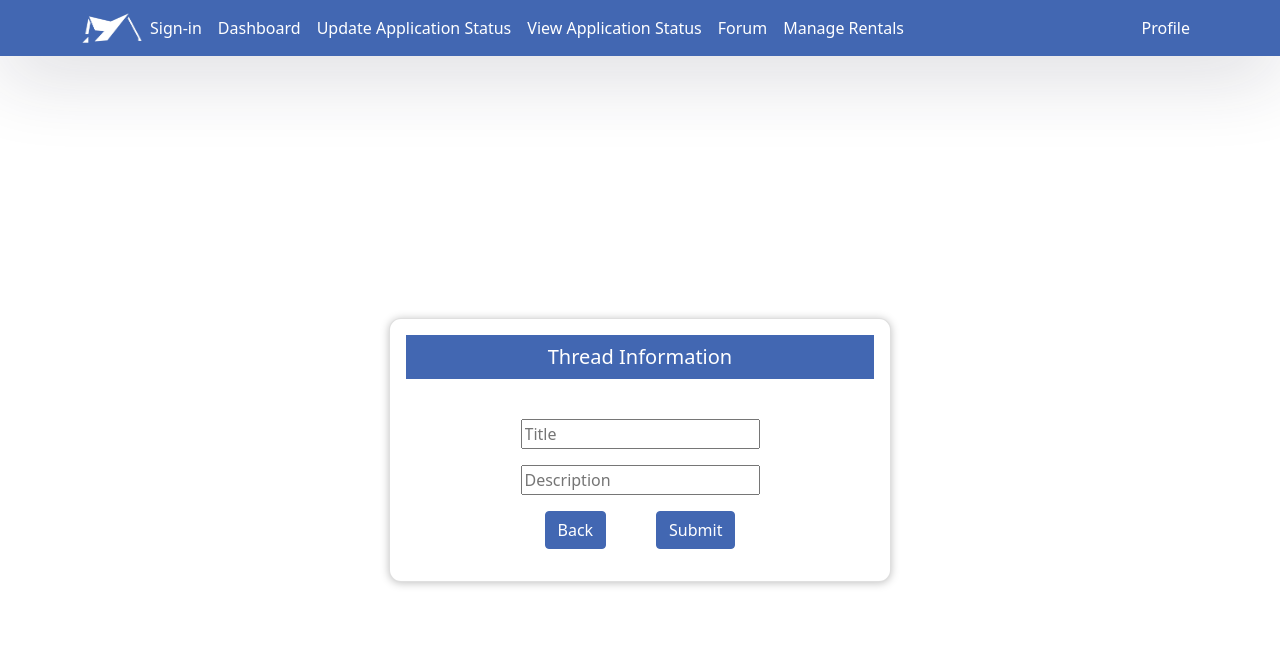
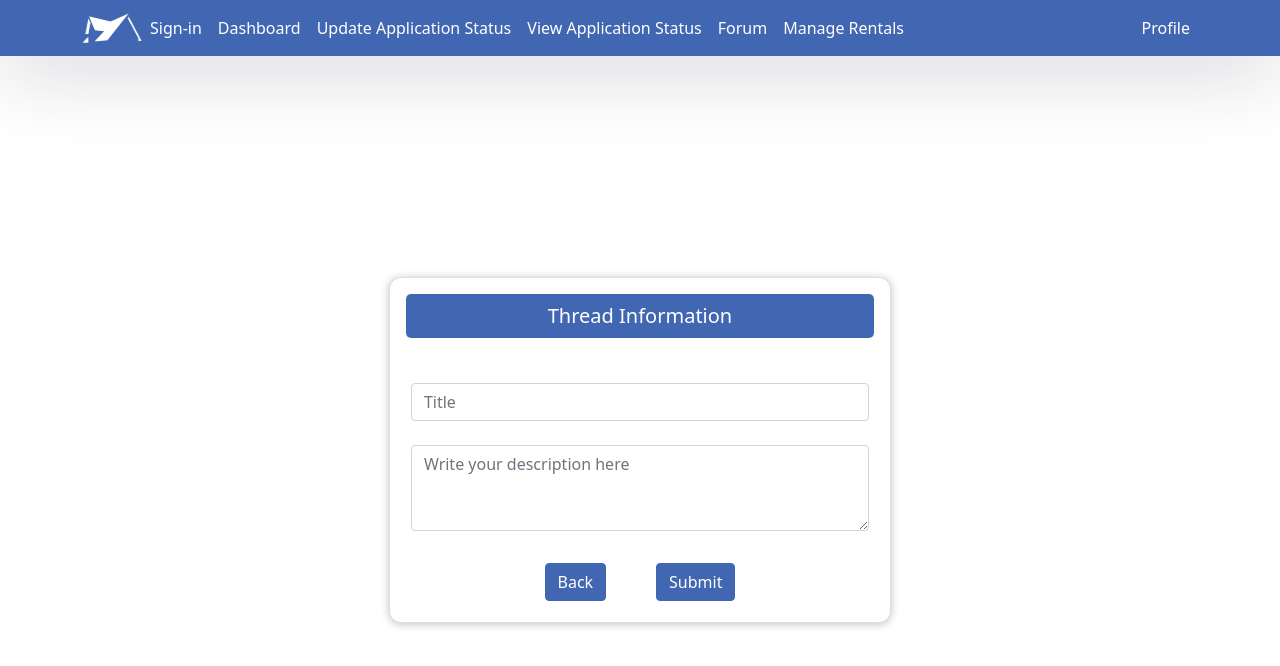
Before and after one commit to sanjunareddie/Web-frontend-Winter2022, a React (Create React App) app: page /thread in a window 1280 px wide. Shown: the top 666 px of the page. Built offline with nearby package versions, Linux system fonts and the light colour scheme; sample sign-in values are in the browser's storage.

Commit message:
Added Author Name, Modified Thread and Reply Tasks in Frontend

```diff
--- a/src/components/Forum/Forum.js
+++ b/src/components/Forum/Forum.js
@@ -1,3 +1,8 @@
+/*
+  authorName : Vishvesh Naik
+  email : vishvesh@dal.ca
+*/
+
 import { Button } from "react-bootstrap";
 import Table from "react-bootstrap/Table";
 import { useNavigate, NavLink } from "react-router-dom";
@@ -7,14 +12,13 @@ import axios from "axios";
 
 const Forum = () => {
   let navigate = useNavigate();
-  const apiUrl = "http://localhost:8080/getthread";
+  const apiUrl = "https://group12-backend.herokuapp.com/getthread";
 
   const [threadInfo, setThreadInfo] = useState([]);
 
   const onClickHandler = () => {
     console.log("clicked");
     navigate("/thread");
-    // return <NewThread />;
   };
 
   useEffect(() => {
@@ -26,13 +30,17 @@ const Forum = () => {
   return (
     <>
       <div className="container my-3">
-        <div className={classes.button}>
-          <Button className="btn btn-lg btn-primary" onClick={onClickHandler}>
+        <div className={classes.button} style={{ paddingTop: "0.5rem" }}>
+          <Button
+            className="btn btn-lg btn-primary"
+            onClick={onClickHandler}
+            style={{ backgroundColor: "#4267b2" }}
+          >
             New Thread
           </Button>
         </div>
-        <Table bordered hover responsive>
-          <thead>
+        <Table bordered responsive>
+          <thead style={{ backgroundColor: "#c7c7c7" }}>
             <tr>
               <th scope="col" className="topic-col">
                 Topics
@@ -51,7 +59,7 @@ const Forum = () => {
                 <tr>
                   <td>
                     <NavLink to={"/thread/" + thread._id}>
-                      {thread.title}
+                      <p style={{ color: "black" }}>{thread.title}</p>
                     </NavLink>
                   </td>
                   <td>
--- a/src/components/Forum/Forum.module.css
+++ b/src/components/Forum/Forum.module.css
@@ -1,3 +1,8 @@
+/*
+  authorName : Vishvesh Naik
+  email : vishvesh@dal.ca
+*/
+
 .button {
   margin: 1rem auto;
 }
--- a/src/components/Forum/NewThread.js
+++ b/src/components/Forum/NewThread.js
@@ -1,5 +1,10 @@
+/*
+  authorName : Vishvesh Naik
+  email : vishvesh@dal.ca
+*/
+
 import React from "react";
-import { useState, useEffect } from "react";
+import { useState } from "react";
 import { useNavigate } from "react-router";
 import { Button, Form } from "react-bootstrap";
 import axios from "axios";
@@ -13,24 +18,6 @@ const NewThread = () => {
     navigate(-1);
   };
 
-  //   const handleCancel = (e) => {
-  //     e.preventDefault();
-  //     // navigate("/");
-  //     alert("Cancelled all values!!")
-  //   };
-
-  // const intialValues = {
-  //   fullname: "",
-  //   email: "",
-  //   currentaddress: "",
-  //   contactnumber: "",
-  //   postalcode: "",
-  //   noofpeople: "",
-  //   date: "",
-  // };
-  // const [formValues, setFormValues] = useState(intialValues);
-  // const [formErrors, setFormErrors] = useState({});
-  // const [isSubmit, setIsSubmit] = useState(false);
   const [threadInfo, setThreadInfo] = useState({
     title: "",
     description: "",
@@ -45,8 +32,7 @@ const NewThread = () => {
 
   const handleSubmit = (e) => {
     e.preventDefault();
-    // setFormErrors(validate(formValues));
-    // setIsSubmit(true);
+
     axios
       .post(apiUrl, {
         title: threadInfo.title,
@@ -59,69 +45,6 @@ const NewThread = () => {
         navigate(-1);
       });
   };
-  // useEffect(() => {
-  //   console.log(formErrors);
-  //   if (Object.keys(formErrors).length === 0 && isSubmit) {
-  //     console.log(formValues);
-  //     //   navigate("/ProfilePage");
-  //     alert("All values submit successfully!! ");
-  //   }
-  // }, [formErrors]);
-
-  // const validate = (values) => {
-  //   const errors = {};
-  //   const regex = /^[a-zA-Z ]+$/i;
-  //   const regex2 = /^[^\s@]+@[^\s@]+\.[^\s@]{2,}$/i;
-  //   const regex3 = /^([+]?[\s0-9]+)?(\d{3}|[(]?[0-9]+[)])?([-]?[\s]?[0-9])+$/i;
-  //   const regex4 =
-  //     /^[ABCEGHJ-NPRSTVXY][0-9][ABCEGHJ-NPRSTV-Z] [0-9][ABCEGHJ-NPRSTV-Z][0-9]$/;
-  //   const regex5 = /^[0-9\b]+$/;
-  //   const regex6 = /^\d{2}[./-]\d{2}[./-]\d{4}$/;
-
-  //   if (!values.fullname) {
-  //     errors.fullname = "Full Name is required!";
-  //   } else if (!regex.test(values.fullname)) {
-  //     errors.fullname = "Accepting only letters!";
-  //   }
-
-  //   if (!values.email) {
-  //     errors.email = "Email is required!";
-  //   } else if (!regex2.test(values.email)) {
-  //     errors.email = "Not valid Email !";
-  //   }
-
-  //   if (!values.currentaddress) {
-  //     errors.currentaddress = "Current Address is required!";
-  //   }
-
-  //   if (!values.contactnumber) {
-  //     errors.contactnumber = "Contact Number is required!";
-  //   } else if (values.contactnumber.length < 10) {
-  //     errors.contactnumber = "Contact Number must be equal to 10 Digits!";
-  //   } else if (!regex3.test(values.contactnumber)) {
-  //     errors.contactnumber = "Contact Number must Valid one!!";
-  //   }
-
-  //   if (!values.postalcode) {
-  //     errors.postalcode = "Postal Code is required!";
-  //   } else if (!regex4.test(values.postalcode)) {
-  //     errors.postalcode = "Postal Code should be valid one!";
-  //   }
-
-  //   if (!values.noofpeople) {
-  //     errors.noofpeople = "Number of People field is required!";
-  //   } else if (!regex5.test(values.noofpeople)) {
-  //     errors.noofpeople = "Number of People field should be valid one!";
-  //   }
-
-  //   if (!values.date) {
-  //     errors.date = "Date field is required!";
-  //   } else if (!regex6.test(values.date)) {
-  //     errors.date = "Date field should be valid one!";
-  //   }
-
-  //   return errors;
-  // };
 
   return (
     <div className="container table-div">
@@ -135,85 +58,38 @@ const NewThread = () => {
               color: "#FFF",
               background: "#4267b2",
               padding: "10px",
+              borderRadius: "5px",
             }}
           >
             Thread Information
           </h5>
         </div>
-        {/* <div className="card-body">
-            <Button onClick={handleClick} className="btn mb-2 mb-md-0 btn-secondary btn-block btn-round">Go Back to Application Dashboard</Button>
-        </div> */}
-        <div className="card-body">
+        <div className="card-body" style={{ padding: "5px" }}>
           <Form>
-            <div className="mb-3">
-              <input
-                type="text"
-                name="title"
-                placeholder="Title"
-                value={threadInfo.title}
-                onChange={handleChange}
-              />
+            <div className="card-body">
+              <Form.Group
+                className="mb-3"
+                controlId="exampleForm.ControlTextarea1"
+              >
+                <Form.Control
+                  id="title"
+                  as="input"
+                  rows={3}
+                  placeholder="Title"
+                  defaultValue={threadInfo.title}
+                  onChange={handleChange}
+                />
+                <div> &nbsp;</div>
+                <Form.Control
+                  id="reply"
+                  as="textarea"
+                  rows={3}
+                  placeholder="Write your description here"
+                  defaultValue={threadInfo.description}
+                  onChange={handleChange}
+                />
+              </Form.Group>
             </div>
-            {/* <p style={{ color: "red" }}>{formErrors.fullname}</p> */}
-            {/* </div> */}
-            <div className="mb-3">
-              {/* <input
-                type="text"
-                name="date"
-                placeholder="date"
-                value={threadInfo.date}
-                onChange={handleChange}
-              /> */}
-              {/* <p style={{ color: "red" }}>{formErrors.email}</p> */}
-            </div>
-            <div className="mb-3">
-              <input
-                type="textarea"
-                name="description"
-                placeholder="Description"
-                value={threadInfo.description}
-                onChange={handleChange}
-              />
-              {/* <p style={{ color: "red" }}>{formErrors.currentaddress}</p> */}
-            </div>
-            <div className="mb-3">
-              {/* <input
-                type="text"
-                name="status"
-                placeholder="Status"
-                value={threadInfo.status}
-                onChange={handleChange}
-              /> */}
-              {/* <p style={{ color: "red" }}>{formErrors.contactnumber}</p> */}
-              {/* <input
-                type="text"
-                name="user"
-                placeholder="User"
-                value={threadInfo.user}
-                onChange={handleChange}
-              /> */}
-              {/* <p style={{ color: "red" }}>{formErrors.postalcode}</p> */}
-            </div>
-            {/* <div className="mb-3">
-              <input
-                type="text"
-                name="noofpeople"
-                placeholder="Number of People to move in"
-                value={formValues.noofpeople}
-                onChange={handleChange}
-              />
-              <p style={{ color: "red" }}>{formErrors.noofpeople}</p>
-            </div>
-            <div className="mb-3">
-              <input
-                type="text"
-                name="date"
-                placeholder="When do you want to move?"
-                value={formValues.date}
-                onChange={handleChange}
-              />
-              <p style={{ color: "red" }}>{formErrors.date}</p>
-            </div> */}
             <div className="mb-3">
               <Button
                 onClick={handleBack}
--- a/src/components/Forum/ThreadReply.js
+++ b/src/components/Forum/ThreadReply.js
@@ -1,5 +1,10 @@
+/*
+  authorName : Vishvesh Naik
+  email : vishvesh@dal.ca
+*/
+
 import React, { useEffect } from "react";
-import { Button, Form, FormControl, FormGroup } from "react-bootstrap";
+import { Button, Form } from "react-bootstrap";
 import { useParams, useNavigate } from "react-router-dom";
 import axios from "axios";
 import Card from "../UI/Card";
@@ -29,7 +34,7 @@ const ThreadReply = () => {
     const r = document.getElementById("reply").value.trim();
     if (r != "") {
       axios
-        .post("http://localhost:8080/thread/addThreadReply", {
+        .post("https://group12-backend.herokuapp.com/thread/addThreadReply", {
           replyDesc: r,
           threadId: id,
           email: localStorage.getItem("email"),
@@ -45,7 +50,9 @@ const ThreadReply = () => {
   };
 
   const getThread = () => {
-    fetch(`http://localhost:8080/thread/getThreadData?threadId=${id}`)
+    fetch(
+      `https://group12-backend.herokuapp.com/thread/getThreadData?threadId=${id}`
+    )
       .then((res) => res.json())
       .then((data) => {
         setThread(data);
@@ -60,23 +67,49 @@ const ThreadReply = () => {
   }, []);
   return (
     <>
-      <Card>
-        <div className="card-body">
+      <div
+        className="card-body"
+        style={{
+          padding: "3rem",
+        }}
+      >
         <h5 className="card-title">{thread.title}</h5>
-          <p className="card-text">{thread.description}</p>
+        <p
+          className="card-text"
+          style={{ fontStyle: "italic", fontWeight: "50" }}
+        >
+          {thread.description}
+        </p>
         <hr />
         <ul>
           {thread.replies.map((r, i) => {
+            const date = new Date(r.replyDate);
             return (
-                <li key={i}>
+              <li
+                key={i}
+                style={{
+                  display: "flex",
+                  justifyContent: "space-between",
+                  borderBottom: "1px solid #ccc",
+                  paddingTop: "15px",
+                  paddingBottom: "5px",
+                  paddingRight: "2rem",
+                }}
+              >
                 <p>{r.replyDesc}</p>
-                  <p>{r.userName}</p>
-                  <p>{r.replyDate}</p>
+                <p></p>
+                <p style={{ fontStyle: "italic", fontWeight: "50" }}>
+                  by {r.userName} on {date.toDateString()}
+                </p>
               </li>
             );
           })}
         </ul>
-          <Form>
+        <Form
+          style={{
+            paddingTop: "15px",
+          }}
+        >
           <Card>
             <div className="card-body">
               <Form.Group
@@ -96,7 +129,6 @@ const ThreadReply = () => {
           </Card>
         </Form>
       </div>
-      </Card>
     </>
   );
 };
--- a/src/components/UI/Card.css
+++ b/src/components/UI/Card.css
@@ -1,3 +1,8 @@
+/*
+  authorName : Vishvesh Naik
+  email : vishvesh@dal.ca
+*/
+
 .card {
   border-radius: 12px;
   box-shadow: 0 1px 8px rgba(0, 0, 0, 0.25);
--- a/src/components/UI/Card.js
+++ b/src/components/UI/Card.js
@@ -1,3 +1,8 @@
+/*
+  authorName : Vishvesh Naik
+  email : vishvesh@dal.ca
+*/
+
 import "./Card.css";
 
 function Card(props) {
```
Lines whose indentation alone changed are shown as unchanged.
